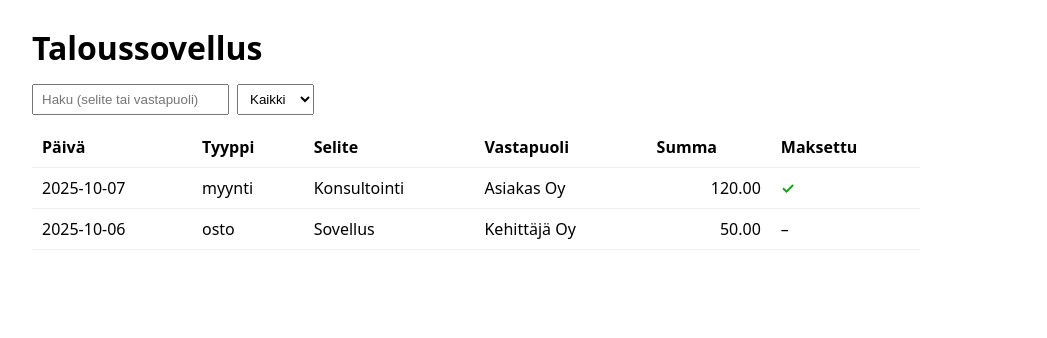
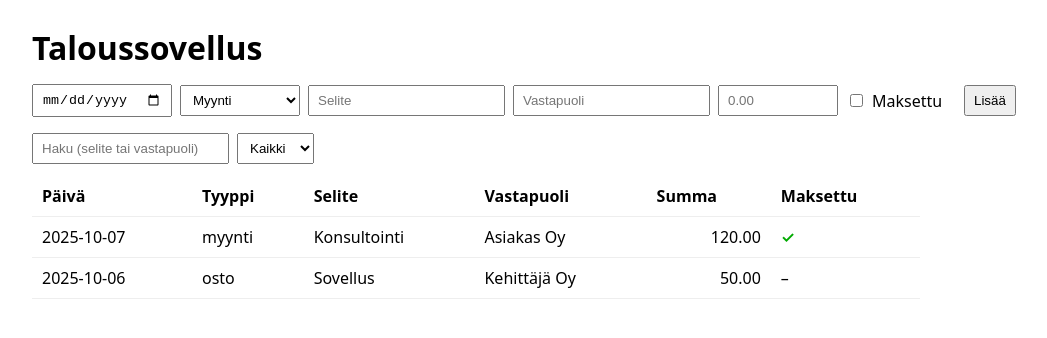
Before and after one commit to Tribetide/Taloussovellus, a React (Vite) app: page / in a window 1280 px wide. Shown: the top 338 px of the page, without its empty margins (164-1211 px from the left). Built offline with nearby package versions, Linux system fonts and the light colour scheme.

Commit message:
Lisätty TransactionForm-komponentti ja integroitu se sovelluksen kanssa; päivitetty Filter-komponentin muotoilu

```diff
--- a/src/App.jsx
+++ b/src/App.jsx
@@ -1,6 +1,7 @@
 import { useState } from 'react'
 import Filter from './components/Filter'
 import TransactionList from './components/TransactionList'
+import TransactionForm from './components/TransactionForm'
 
 // Alkuarvot
 const initial = [
@@ -10,9 +11,16 @@ const initial = [
 
 // Pääkomponentti
 export default function App() {
-  const [transactions] = useState(initial); // tapahtumat
+  const [transactions, setTransactions] = useState(initial); // tapahtumat
   const [filter, setFilter] = useState({ text: "", type: "all"}); // suodatin
 
+  // Lisää tapahtuma
+   const handleAdd = (tx) => {
+    console.log("[App] add", tx);
+    setTransactions(prev => [tx, ...prev]); // uusin ensin
+  };
+
+  // Suodatetaan tapahtumia filterillä
   const q = filter.text.toLowerCase().trim(); // haun termi pienaakkosina
   const visible = transactions.filter(t => { // suodatetaan
     const matchesType = filter.type === "all" || t.tyyppi === filter.type; // all tai tyyppi sopii
@@ -32,6 +40,7 @@ export default function App() {
   return (
     <main className="container">
       <h1>Taloussovellus</h1>
+      <TransactionForm onAdd={handleAdd} />
       <Filter value={filter} onChange={setFilter} />
       <TransactionList items={visible} />
     </main>
--- /dev/null
+++ b/src/components/TransactionForm.jsx
@@ -0,0 +1,79 @@
+import { useState } from 'react';
+
+// Tyhjä tapahtuma
+const empty = {
+  paiva: "",
+  tyyppi: "myynti",
+  selite: "",
+  vastapuoli: "",
+  summa: "", // string, muunnetaan numeroksi
+  maksettu: false,
+};
+
+// Lomakekomponentti
+export default function TransactionForm({ onAdd }) { // onAdd = lisäysfunktio
+  console.log('<TransactionForm> render');
+  const [form, setForm] = useState(empty); // lomakedata
+
+  // Lomakkeen kenttien muutokset
+  const handleChange = (event) => {
+    const { name, value, type, checked } = event.target;
+    setForm(f => ({ ...f, [name]: type === "checkbox" ? checked : value })); // kopioi vanhan, muuta yksi
+  };
+
+  const handleSubmit = (event) => {
+    event.preventDefault();
+
+    // validointi
+    const summaNum = Number(form.summa); // yritä muuntaa numeroksi
+    if (!form.paiva) return alert("Anna päivä");
+    if (!form.tyyppi) return alert("Anna tyyppi.");
+    if (!form.selite) return alert("Anna selite");
+    if (!(summaNum > 0)) return alert("Anna positiivinen summa");
+    if (!form.vastapuoli) return alert("Anna vastapuoli");
+
+    // luo uusi tapahtuma, kutsu yläkomponentin funktiota
+    const tx = {
+      id: Date.now().toString(),
+      paiva: form.paiva,
+      tyyppi: form.tyyppi,
+      selite: form.selite.trim(),
+      vastapuoli: form.vastapuoli.trim(),
+      summa: summaNum,          // numero, ei string
+      maksettu: form.maksettu
+    };
+
+    console.log("[submit] add tx", tx);
+    onAdd(tx); // kutsu yläkomponentin funktiota
+    setForm(empty); // tyhjennä lomake
+  };
+
+  return (
+    <form onSubmit={handleSubmit} className='form'>
+      <input type='date' name='paiva' value={form.paiva} onChange={handleChange}
+      required
+      />
+      <select name="tyyppi" value={form.tyyppi} onChange={handleChange}>
+        <option value="myynti">Myynti</option>
+        <option value="osto">Osto</option>
+      </select>
+      <input
+        name="selite" placeholder="Selite" value={form.selite} onChange={handleChange}
+        required
+      />
+      <input
+        name="vastapuoli" placeholder="Vastapuoli" value={form.vastapuoli} onChange={handleChange}
+      />
+      <input
+        type="number" step="0.01" name="summa" placeholder="0.00"
+        value={form.summa} onChange={handleChange} required
+      />
+      <label style={{ display:"flex", alignItems:"center", gap:6 }}>
+        <input type="checkbox" name="maksettu" checked={form.maksettu} onChange={handleChange}/>
+        Maksettu
+      </label>
+
+      <button type="submit">Lisää</button>
+    </form>
+  );
+}
--- a/src/index.css
+++ b/src/index.css
@@ -48,3 +48,12 @@ h1 { margin: 0 0 12px; }
 
 /* pieni merkintä maksetuille */
 .badge-paid { color: #0a0; font-weight: 600; }
+
+.form {
+  display: grid;
+  grid-template-columns: 140px 120px 1fr 1fr 120px 110px auto;
+  gap: 8px;
+  align-items: center;
+  margin: 12px 0 16px;
+}
+.form input, .form select, .form button { padding: 6px 8px; }
```
Also changed, not shown: src/components/Filter.jsx (indentation only).
